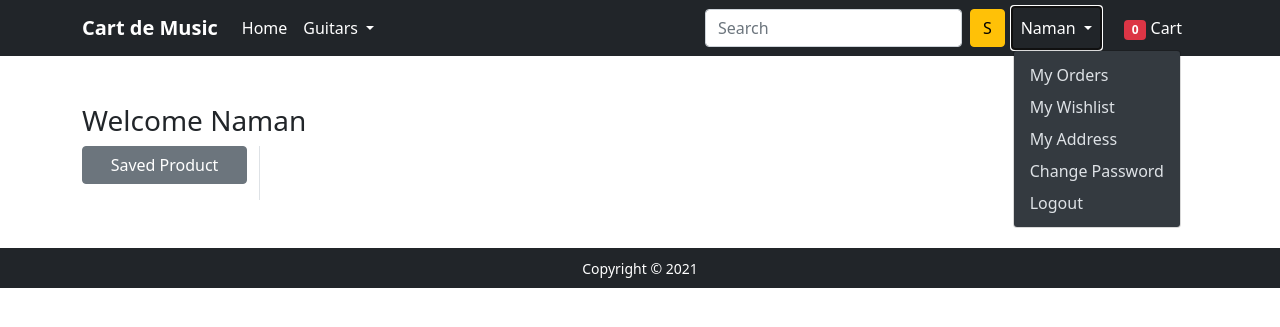
After one commit to Naman-18/Cart-de-Music, a Django app: page /wishlist/ in a window 1280 px wide, after a click that opens the changed part. The commit adds this page. Shown: the top 327 px of the page. Run offline with Django 3.2, Linux system fonts and the light colour scheme; a user stored in the database is signed in; data comes from the database, SQL or seed files in the repository; both versions use the stored data as it was after the commit; data that the repository does not hold is empty; some libraries are stand-ins or nearby versions.

Commit message:
Added Wishlist

```diff
--- a/app/templates/app/addtocart.html
+++ b/app/templates/app/addtocart.html
@@ -12,7 +12,10 @@
     {% for cart in carts %}
     <hr>
     <div class="row">
-     <div class="col-sm-3 text-center align-self-center"><img src="{{cart.product.product_image.url}}" alt="" srcset="" class="img-fluid img-thumbnail shadow-sm" height="150" width="150"> </div>
+    <div class = "col-sm-2">
+     <a href="{% url 'product-detail' cart.product.id %}" class="btn">
+   <img src = "{{cart.product.product_image.url}}" alt="" srcset="" class="img-fluid" height="150" width="150"> </a>
+   </div>
      <div class="col-sm-9">
       <div>
        <h5>{{cart.product.title}}</h5>
--- a/app/templates/app/base.html
+++ b/app/templates/app/base.html
@@ -58,6 +58,7 @@
               <ul class="dropdown-menu dropdown-menu-dark" aria-labelledby="profileDropdown">
 
                 <li><a class="dropdown-item" href="{% url 'orders' %}">My Orders</a></li>
+                <li><a class="dropdown-item" href="{% url 'wishlist' %}">My Wishlist</a></li>
                 <li><a class="dropdown-item" href="{% url 'profile' %}">My Address</a></li>
                 <li><a class="dropdown-item" href="{% url 'changepassword' %}">Change Password</a></li>
                 <li><a class="dropdown-item" href="{% url 'logout' %}">Logout</a></li>
--- a/app/templates/app/orders.html
+++ b/app/templates/app/orders.html
@@ -14,7 +14,8 @@
   {% for op in orders%}
   <div class="row bg-light shadow-sm mb-3">
    <div class = "col-sm-2">
-   <img src = "{{op.product.product_image.url}}" alt="" srcset="" class="img-fluid" height="150" width="150">
+   <a href="{% url 'product-detail' op.product.id %}" class="btn">
+   <img src = "{{op.product.product_image.url}}" alt="" srcset="" class="img-fluid" height="150" width="150"> </a>
    </div>
     <div class="col-sm-7">
     <p><strong> Product:</strong> {{op.product.title}} </p>
--- /dev/null
+++ b/app/templates/app/wishlist.html
@@ -0,0 +1,56 @@
+{% extends 'app/base.html' %}
+{% load static %}
+{% block title %}Wishlist{% endblock title %}
+{% block main-content %}
+<div class="container my-5">
+ <div class="row">
+ <h3>Welcome {{request.user.username|capfirst}}</h3>
+  <div class="col-sm-2 border-end">
+   <ul class="list-unstyled">
+    <li class="d-grid"><a href="{% url 'wishlist' %}" class="btn btn-secondary">Saved Product</a></li>
+   </ul>
+  </div>
+  <div class="col-sm-9 offset-sm-1">
+  {% for wishlist in wish%}
+   <div class="row bg-light shadow-sm mb-3">
+   <div class = "col-sm-2">
+   <a href="{% url 'product-detail' wishlist.product.id %}" class="btn">
+   <img src = "{{wishlist.product.product_image.url}}" alt="" srcset="" class="img-fluid" height="150" width="150"> </a>
+   </div>
+    <div class="col-sm-7">
+    <p><strong> Product:</strong> {{wishlist.product.title}} </p>
+    <p> <strong> Brand: </strong> {{wishlist.product.brand}} </p>
+
+    <form action="/add-to-cart" class="d-inline">
+   <input type = "hidden" name="prod_id" value={{wishlist.product.id}} id="prod_id">
+   <button type="submit" class="btn btn-primary shadow px-5 py-2">
+ Add to Cart </button>
+ </form>
+
+    <form action="/deletewishlist" class="d-inline">
+   <input type = "hidden" name="wishlistid" value={{wishlist.id}} id="wishlistid">
+   <button text="center" type="submit" class="btn btn-danger shadow px-5 py-2">
+  Delete From Wishlist </button>
+    </div>
+    {% comment %} <div class="col-sm-6">
+     <div class="card bg-light border-secondary">
+      <div class="card-body">
+       <div class="col-sm-3 text-center align-self-center"><img src="{{wishlist.product.product_image.url}}" alt="" srcset="" class="img-fluid img-thumbnail shadow-sm" height="150" width="150"> </div>
+       <p>{{wishlist.product.title}}</p>
+       <p> {{wishlist.product.brand}} </p>
+       <p>{{wishlist.date}}</p>
+      </div>
+      <div class="card-footer">
+       <form action="/deleteaddress" class="d-inline">
+   <input type = "hidden" name="addid" value={{ad.id}} id="addid">
+   <button text="center" type="submit" class="btn btn-danger shadow px-5 py-2">
+  Delete From Wishlist </button>  </div>
+     </div> {% endcomment %}
+    </div>
+
+ {%endfor%}
+   </div>
+  </div>
+ </div>
+</div>
+{% endblock main-content %}
--- a/app/urls.py
+++ b/app/urls.py
@@ -14,6 +14,9 @@ urlpatterns = [
     path('product-detail/<int:pk>', views.ProductDetailView.as_view(), name='product-detail'),
     path('add-to-cart/', views.add_to_cart, name='add-to-cart'),
     path('cart/', views.show_cart, name='show_cart'),
+    path('wishlist/', views.show_wishlist, name='wishlist'),
+    path('add_to_wishlist/', views.add_to_wishlist, name='add_to_wishlist'),
+    path('deletewishlist/', views.deletewishlist, name='deletewishlist'),
     path('pluscart/', views.plus_cart, name='pluscart'),
     path('minuscart/', views.minus_cart, name='minuscart'),
      path('removecart/', views.remove_cart, name='removecart'),
--- a/app/views.py
+++ b/app/views.py
@@ -3,7 +3,7 @@ from django.db.models.query import QuerySet
 from django.http.response import JsonResponse
 from django.shortcuts import redirect, render
 from django.views import View
-from .models import Customer, Product, Cart, OrderPlaced
+from .models import Customer, Product, Cart, OrderPlaced, Wishlist
 from .forms import CustomerRegistrationForm, CustomerProfileForm
 from django.contrib import messages
 from django.db.models import Q
@@ -47,6 +47,31 @@ def add_to_cart(request):
  Cart(user=user,product=product).save()
 
  return redirect('/cart')
+
+@login_required
+def add_to_wishlist(request):
+    user= request.user
+    product_id = request.GET.get('prod_id')
+    product  =Product.objects.get(id=product_id)
+    Wishlist(user=user,product=product).save()
+    return redirect('/wishlist')
+
+def show_wishlist(request):
+    if request.user.is_authenticated:
+        totalitem=0
+        user =request.user
+        wish = Wishlist.objects.filter(user=user)
+        if request.user.is_authenticated:
+             totalitem= len(Cart.objects.filter(user=request.user))
+
+        return render(request,'app/wishlist.html',{'wish':wish,'totalitem':totalitem})
+
+def deletewishlist(request):
+    wishid = request.GET.get('wishlistid')
+    c =Wishlist.objects.get(Q(id=wishid) & Q(user=request.user))
+    c.delete()
+    return redirect ('/wishlist')
+
 
 @login_required
 def buynow(request):
```
Also changed, not shown: app/admin.py (+6 -1 lines), app/models.py (+7 -0 lines), app/templates/app/productdetail.html (+23 -5 lines), app/migrations/0004_auto_20210717_0021.py (added), db.sqlite3.
